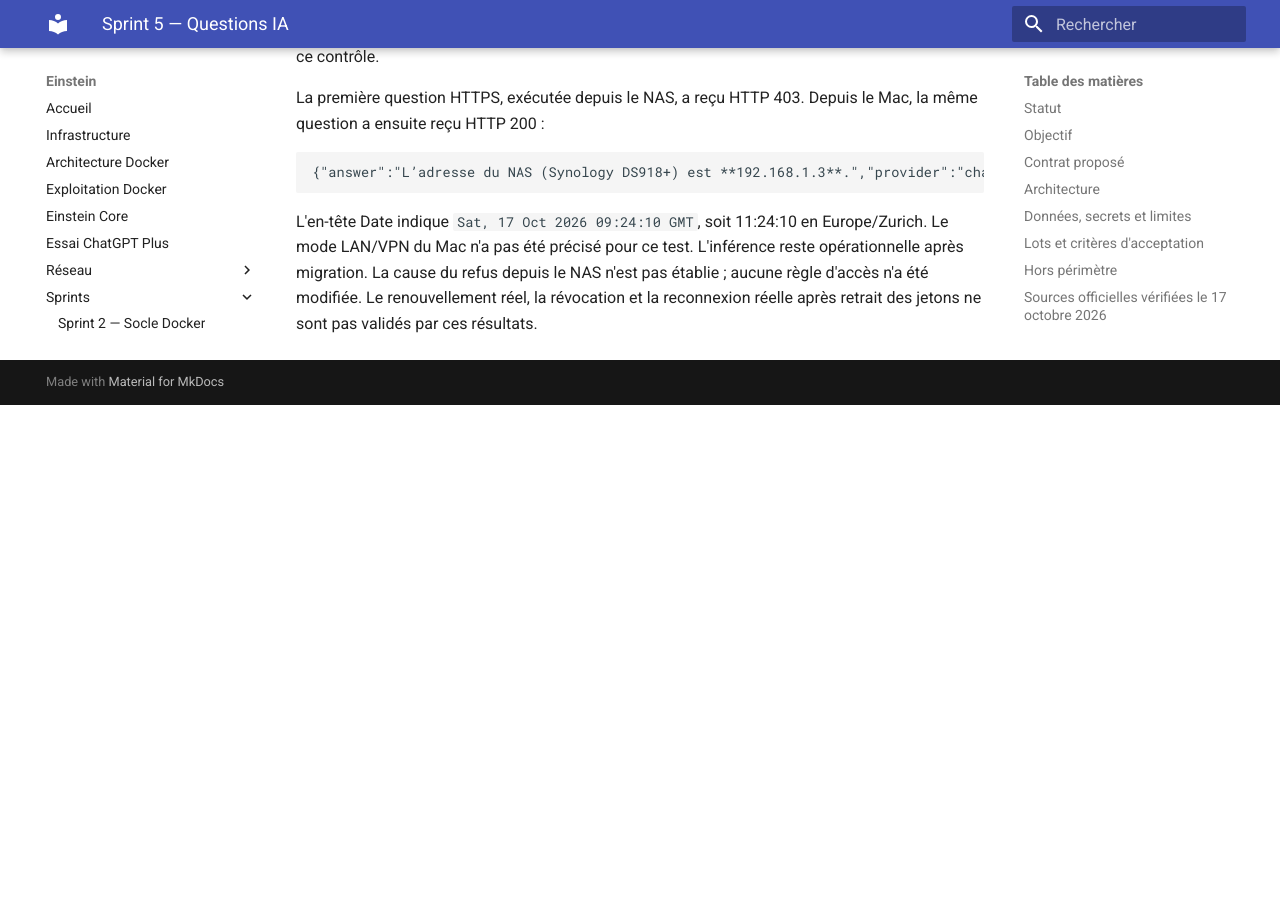
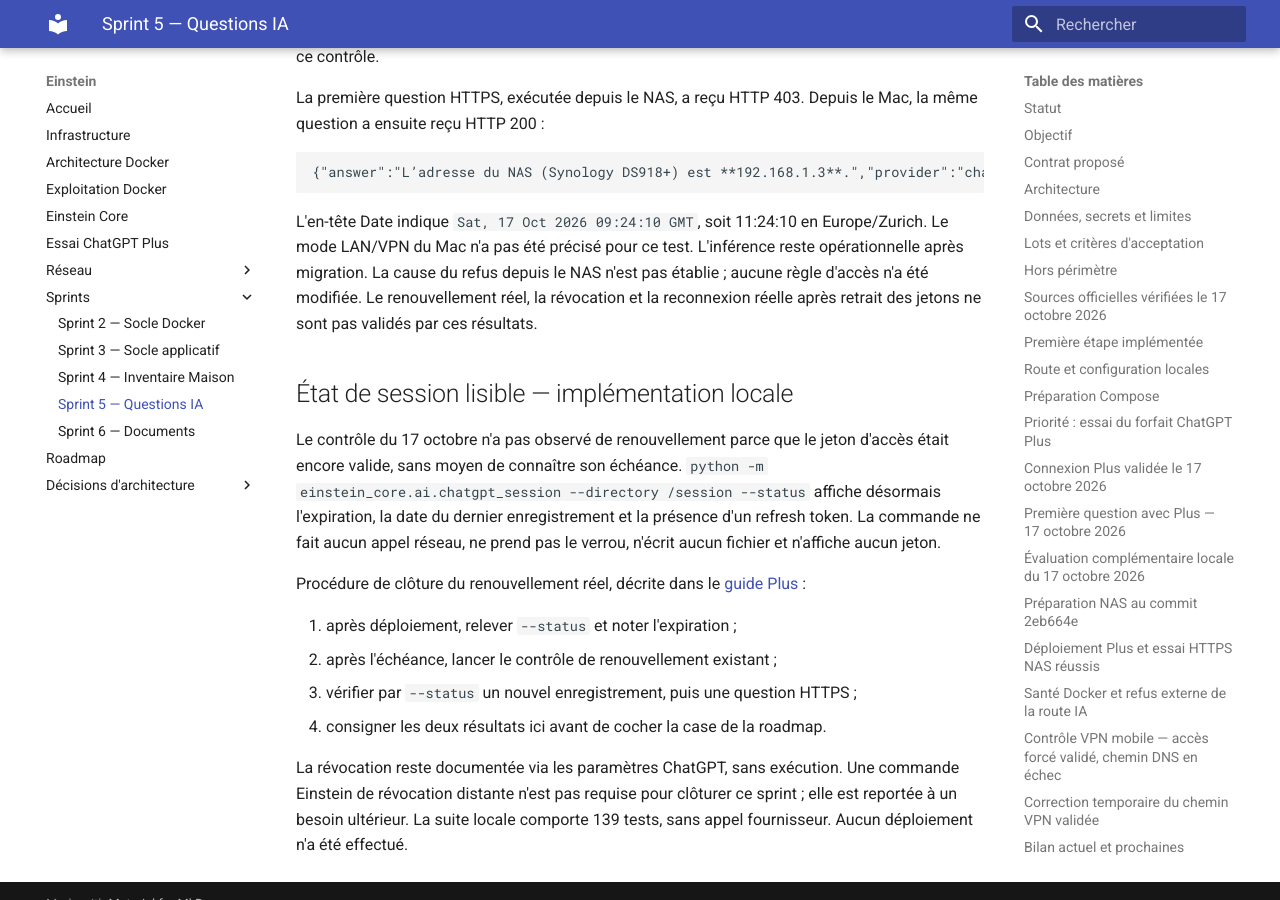
Before and after one commit to asanchez74/Einstein, an MkDocs documentation site: the page built from docs/sprints/sprint-5-questions-inventaire.md, in a window 1280 px wide and 900 px high, scrolled down 11810 px. Built offline with MkDocs 1.6.1 and Material for MkDocs 9.7.7, drawn with Linux system fonts in a browser that asks for light colours; before the commit the page ends 12215 px from its top, so only the background shows below that.

Commit message:
feat: afficher l'échéance de session Plus sans jeton
Ajoute `chatgpt_session --status` : expiration, dernier enregistrement et
présence du refresh token, sans appel réseau, écriture ni affichage de jeton.
Documente la procédure de validation du renouvellement réel sur le NAS.

Co-Authored-By: Claude Opus 5.5 <noreply@anthropic.com>

```diff
--- a/docs/sprints/sprint-5-questions-inventaire.md
+++ b/docs/sprints/sprint-5-questions-inventaire.md
@@ -498,3 +498,25 @@ L'inférence reste opérationnelle après migration. La cause du refus depuis
 le NAS n'est pas établie ; aucune règle d'accès n'a été modifiée.
 Le renouvellement réel, la révocation et la reconnexion réelle après retrait
 des jetons ne sont pas validés par ces résultats.
+
+## État de session lisible — implémentation locale
+
+Le contrôle du 17 octobre n'a pas observé de renouvellement parce que le
+jeton d'accès était encore valide, sans moyen de connaître son échéance.
+`python -m einstein_core.ai.chatgpt_session --directory /session --status`
+affiche désormais l'expiration, la date du dernier enregistrement et la
+présence d'un refresh token. La commande ne fait aucun appel réseau, ne
+prend pas le verrou, n'écrit aucun fichier et n'affiche aucun jeton.
+
+Procédure de clôture du renouvellement réel, décrite dans le
+[guide Plus](../chatgpt-plus-essai.md#controle-reel-du-renouvellement-de-session) :
+
+1. après déploiement, relever `--status` et noter l'expiration ;
+2. après l'échéance, lancer le contrôle de renouvellement existant ;
+3. vérifier par `--status` un nouvel enregistrement, puis une question HTTPS ;
+4. consigner les deux résultats ici avant de cocher la case de la roadmap.
+
+La révocation reste documentée via les paramètres ChatGPT, sans exécution.
+Une commande Einstein de révocation distante n'est pas requise pour clôturer
+ce sprint ; elle est reportée à un besoin ultérieur. La suite locale comporte
+139 tests, sans appel fournisseur. Aucun déploiement n'a été effectué.
```
Also changed, not shown: docs/chatgpt-plus-essai.md (+15 -2 lines), docs/roadmap.md (+3 -1 lines), 2 other files.
